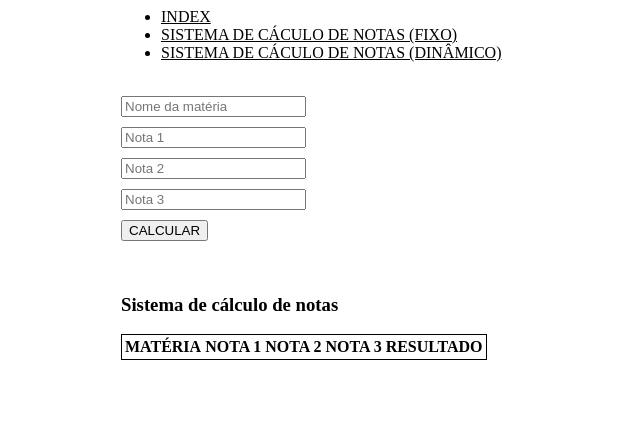
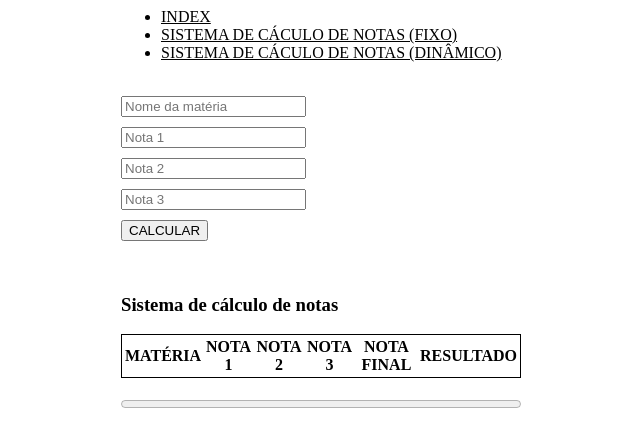
Before and after one commit to G-Vieira/miniCurso_moepex8, a plain HTML site: page exemplo1/pagina3.html in a window 1280 px wide. Shown: the whole page, without its empty margins (335-975 px from the left). Drawn offline with Linux system fonts and the light colour scheme.

Commit message:
Update pagina3.html

```diff
--- a/exemplo1/pagina3.html
+++ b/exemplo1/pagina3.html
@@ -35,12 +35,17 @@
               <th>NOTA 1</th>
               <th>NOTA 2</th>
               <th>NOTA 3</th>
+              <th>NOTA FINAL</th>
               <th>RESULTADO</th>
             </thead>
             <tbody>
             </tbody>
           </table>
         </div>
+
+        <br>
+
+        <progress id="progresso" style="width:100%; max-width:100%" value="0" max="100"></progress>
    </div>
    <script src="../js/exemplo1.js"></script>
   </body>
```
